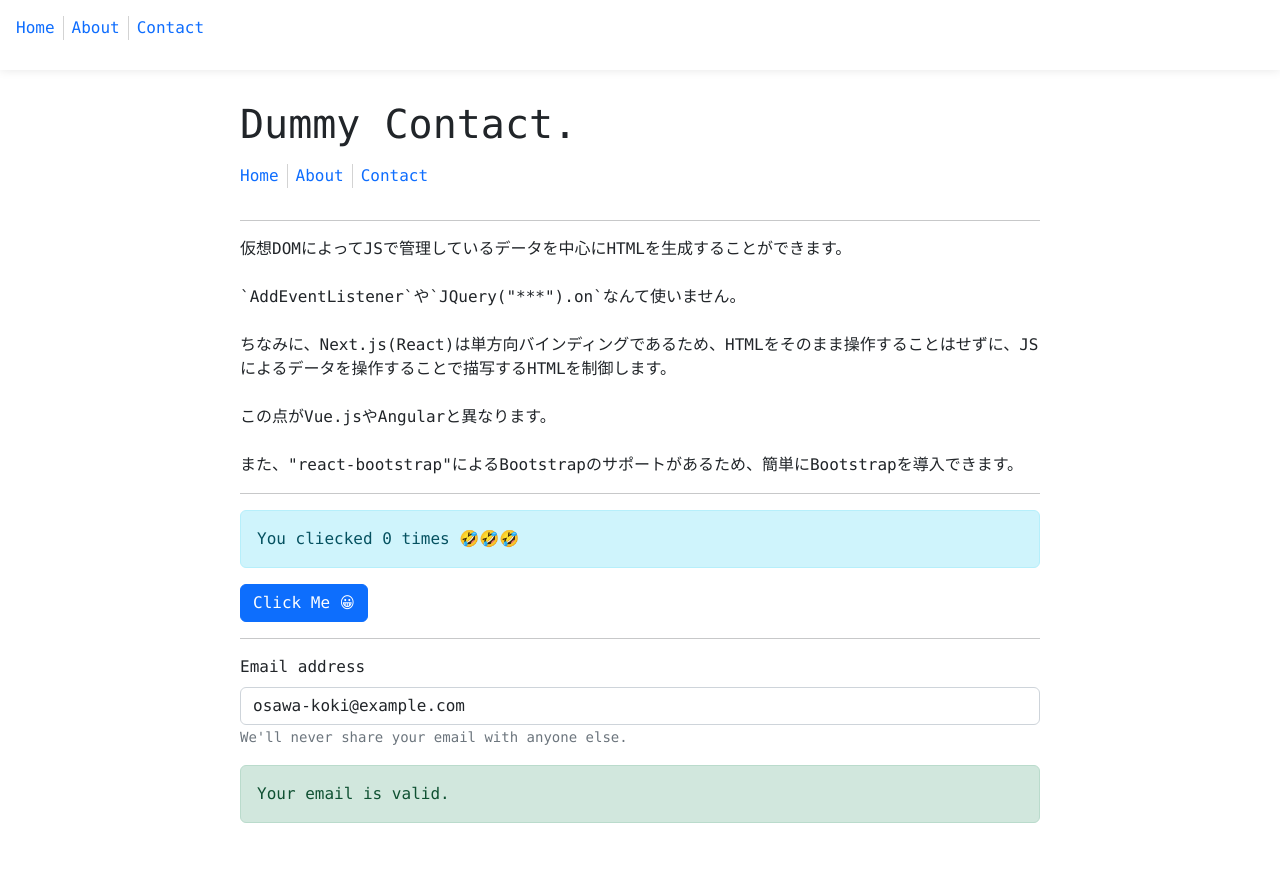
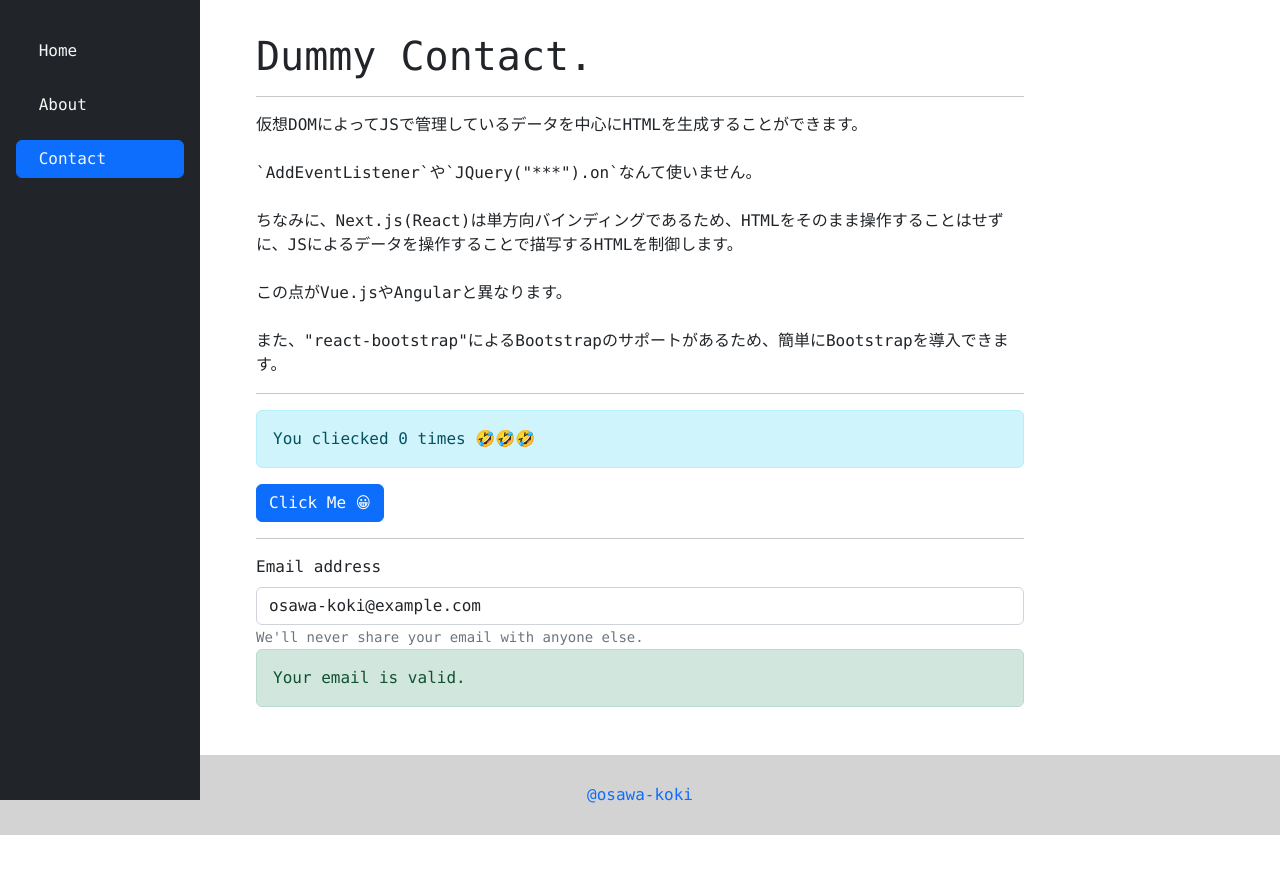
Before and after one commit to osawa-koki/nextjs-template, a Next.js app: page /contact in a window 1280 px wide. Shown: the top 874 px of the page. After the commit the page ends 835 px from the top, so only its background shows below. Built offline with nearby package versions, Linux system fonts and the light colour scheme.

Commit message:
モダン化。

```diff
--- a/components/Layout.tsx
+++ b/components/Layout.tsx
@@ -1,15 +1,16 @@
 import React, { ReactNode } from 'react';
-import Link from 'next/link';
 import Head from 'next/head';
 import setting from '../setting';
-import Pages from './pages';
+import Menu from './Menu';
 
 type Props = {
-  children?: ReactNode
-  title?: string
+  children?: ReactNode,
+  title?: string,
+  menu?: boolean,
+  footer?: boolean,
 };
 
-const Layout = ({ children, title =  setting.title }: Props) => (
+const Layout = ({ children, title = setting.title, menu = true, footer = true }: Props) => (
   <div>
     <Head>
       <title>{title}</title>
@@ -17,10 +18,10 @@ const Layout = ({ children, title =  setting.title }: Props) => (
       <meta name="viewport" content="initial-scale=1.0, width=device-width" />
       <link rel="shortcut icon" href={`${setting.basePath}favicon.ico`} type="image/x-icon" />
     </Head>
-    <header>
-      <Pages />
-    </header>
-      {children}
+    <div id="Wrapper">
+      { menu ? <><main>{ children }</main><Menu /></> : children }
+    </div>
+    { footer && <footer><a href="https://github.com/osawa-koki" target='_blank'>@osawa-koki</a></footer> }
   </div>
 );
 
--- /dev/null
+++ b/components/Menu.tsx
@@ -0,0 +1,42 @@
+import Link from "next/link";
+import { useEffect, useState } from "react";
+import pages from "../pages";
+import { Button } from "react-bootstrap";
+import { BsGearFill } from "react-icons/bs";
+import setting from "../setting";
+
+function Menu() {
+
+  const [current_page, setCurrentPage] = useState<string | null>(null);
+  const [menu_open, setMenuOpen] = useState<boolean>(false);
+
+  useEffect(() => {
+    setCurrentPage(window.location.pathname);
+  }, []);
+
+  const PageChanged = () => {
+    setCurrentPage(window.location.pathname);
+  };
+
+  return (
+    <>
+      <div id="Menu" className={menu_open ? 'on' : ''}>
+      {
+        pages.map((page, index: number) => {
+          return (
+            <Link key={index} href={page.path} className={`btn ${current_page === `${setting.basePath}${page.path}` ? 'btn-primary' : ''}`} onClick={PageChanged}>
+              {page.emoji}&nbsp;{page.name}
+            </Link>
+          )
+        })
+      }
+      </div>
+      <div id="ToMenu">
+        <Button id="Closer" variant="primary" className={`btn-close btn-close-white ${menu_open ? 'on' : ''}`} onClick={() => {setMenuOpen(false)}}></Button>
+        <BsGearFill id="Opener" className={menu_open ? 'off' : ''} onClick={() => {setMenuOpen(true)}}></BsGearFill>
+      </div>
+    </>
+  );
+};
+
+export default Menu;
--- a/components/pages.tsx
+++ /dev/null
@@ -1,20 +0,0 @@
-import Link from "next/link";
-import pages from "../pages";
-
-function Pages() {
-  return (
-    <div id="Links">
-    {
-      pages.map((page, index: number) => {
-        return (
-          <Link key={index} href={page.path}>
-            {page.name}
-          </Link>
-        )
-      })
-    }
-    </div>
-  );
-};
-
-export default Pages;
--- a/package.json
+++ b/package.json
@@ -27,8 +27,9 @@
     "bootstrap": "^5.2.3",
     "next": "^13.2.3",
     "react": "^18.2.0",
-    "react-bootstrap": "^2.7.0",
+    "react-bootstrap": "^2.7.2",
     "react-dom": "^18.2.0",
+    "react-icons": "^4.8.0",
     "sass": "^1.57.1"
   },
   "devDependencies": {
--- a/pages/_app.tsx
+++ b/pages/_app.tsx
@@ -1,6 +1,7 @@
 import 'bootstrap/dist/css/bootstrap.min.css';
 
 import '../styles/styles.scss';
+import '../styles/menu.scss';
 
 import '../styles/index.scss';
 import '../styles/about.scss';
@@ -8,14 +9,16 @@ import '../styles/contact.scss';
 
 import Head from 'next/head';
 
+import setting from '../setting';
+
 export default function MyApp({ Component, pageProps }) {
   return (
     <>
       <Head>
         <meta charSet="utf-8" />
-        <title>💓 Simple Next Study 💓</title>
+        <title>{setting.title}</title>
         <meta name="viewport" content="initial-scale=1.0, width=device-width" />
-        <link rel="icon" type="image/png" href="/simple-next-study.ssg.ts/favicon.ico" />
+        <link rel="icon" type="image/png" href={`${setting.basePath}/favicon.ico`} />
       </Head>
       <Component {...pageProps} />
     </>
--- a/pages/contact.tsx
+++ b/pages/contact.tsx
@@ -3,7 +3,7 @@ import React, { useState } from "react";
 import { Button, Alert, Form } from 'react-bootstrap';
 import Layout from "../components/Layout";
 
-import PageBlock from "../components/pages";
+import PageBlock from "../components/Menu";
 
 const mail_regex = new RegExp(/^[a-zA-Z0-9_.+-]+@[a-zA-Z0-9-]+\.[a-zA-Z0-9-.]+$/);
 
@@ -14,7 +14,6 @@ export default function HelloWorld() {
 
   return (
     <Layout>
-      <main>
       <div id="Contact">
         <h1>Dummy Contact.</h1>
         <PageBlock />
@@ -24,7 +23,7 @@ export default function HelloWorld() {
         <Alert variant="info">You cliecked { count } times 🤣🤣🤣</Alert>
         <Button variant="primary" onClick={() => {setCount(count + 1)}}>Click Me {((count % 3 === 0 && count !== 0) || /3/.test(count.toString()) ? '🤪' : '😀')}</Button>
         <hr />
-          <Form.Group controlId="formBasicEmail">
+        <Form.Group controlId="formBasicEmail" className="mt-3">
           <Form.Label>Email address</Form.Label>
           <Form.Control type="email" placeholder="Enter email" value={mail} onInput={(e) => {setMail((e.target as HTMLInputElement).value)}} />
           <Form.Text>
@@ -39,7 +38,6 @@ export default function HelloWorld() {
           )
         }
       </div>
-      </main>
     </Layout>
   );
 };
--- a/styles/index.scss
+++ b/styles/index.scss
@@ -12,4 +12,21 @@
     height: 100px;
     margin-top: 3rem;
   }
+  #IndexLink {
+    margin-top: 1rem;
+    display: flex;
+    a {
+      color: #0E6DFE;
+      text-decoration: none;
+      margin: 1rem;
+      &:last-child {
+        margin-right: 0;
+        padding-right: 0;
+        border-right: none;
+      }
+      &:hover {
+        text-decoration: underline;
+      }
+    }
+  }
 }
--- /dev/null
+++ b/styles/menu.scss
@@ -0,0 +1,70 @@
+@import "../node_modules/bootstrap/scss/bootstrap";
+
+#Menu {
+  position: fixed;
+  top: 0;
+  left: 0;
+  margin: 0;
+  background-color: RGBA(33, 37, 41, var(--bs-bg-opacity, 1));
+  z-index: 99;
+  @include media-breakpoint-down(md) {
+    margin: 0;
+    &.on {
+      width: 100%;
+      height: 100%;
+    }
+    &:not(.on) {
+      height: 0;
+      display: none;
+    }
+  }
+  @include media-breakpoint-up(md) {
+    width: 200px;
+    height: 100%;
+    margin: 0;
+  }
+  margin-top: 1rem;
+  padding: 1rem;
+  display: flex;
+  flex-direction: column;
+  a {
+    color: whitesmoke;
+    margin-top: 1rem;
+    text-align: left;
+  }
+}
+
+#ToMenu {
+  @include media-breakpoint-down(md) {
+    #Opener {
+      position: fixed;
+      top: 0.5rem;
+      right: 0.5rem;
+      color: gray;
+      &.on {
+        display: none;
+      }
+    }
+    #Closer {
+      position: fixed;
+      top: 0.5rem;
+      right: 0.5rem;
+      z-index: 999;
+      &:not(.on) {
+        display: none;
+      }
+    }
+  }
+  @include media-breakpoint-up(md) {
+    display: none;
+    button {
+      position: absolute;
+      top: 0.5rem;
+      right: 0.5rem;
+    }
+  }
+}
+
+svg {
+  font-size: 1.5rem;
+}
--- a/styles/styles.scss
+++ b/styles/styles.scss
@@ -1,10 +1,10 @@
+@import "../node_modules/bootstrap/scss/bootstrap";
 
 * {
   margin: 0;
   padding: 0;
   font-family: 'Consolas', 'Segoe UI', Tahoma, Geneva, Verdana, sans-serif;
 }
-
 
 header {
   position: fixed;
@@ -19,21 +19,30 @@ header {
   height: 70px;
 }
 
+$main_vertical_margin: 16; // px
+$footer_height: 5; // rem
+
 main {
-  max-width: 800px;
-  margin: 100px auto;
-  ul, ol, p, div {
-    margin-top: 1rem;
+  margin: #{$main_vertical_margin}px 0;
+  padding: 1rem;
+  @include media-breakpoint-up(md) {
+    margin-left: 200px;
+  }
+  @include media-breakpoint-up(xl) {
+    margin-left: auto;
+    margin-right: auto;
+    max-width: 800px;
+    min-height: calc(100vh - #{$main_vertical_margin * 2}px - #{$footer_height}rem);
   }
 }
 
-#Links {
+footer {
   display: flex;
+  justify-content: center;
+  align-items: center;
+  height: #{$footer_height}rem;
+  background-color: lightgray;
   a {
-    margin-right: 0.5rem;
-    margin-bottom: 1rem;
-    padding-right: 0.5rem;
-    border-right: 1px lightgray solid;
     color: #0E6DFE;
     text-decoration: none;
     &:last-child {
```
Also changed, not shown: pages/about.tsx (+4 -6 lines), pages/index.tsx (+16 -2 lines), 1 other file (tests, documents, lock files or other folders). Lines whose indentation alone changed are shown as unchanged.
